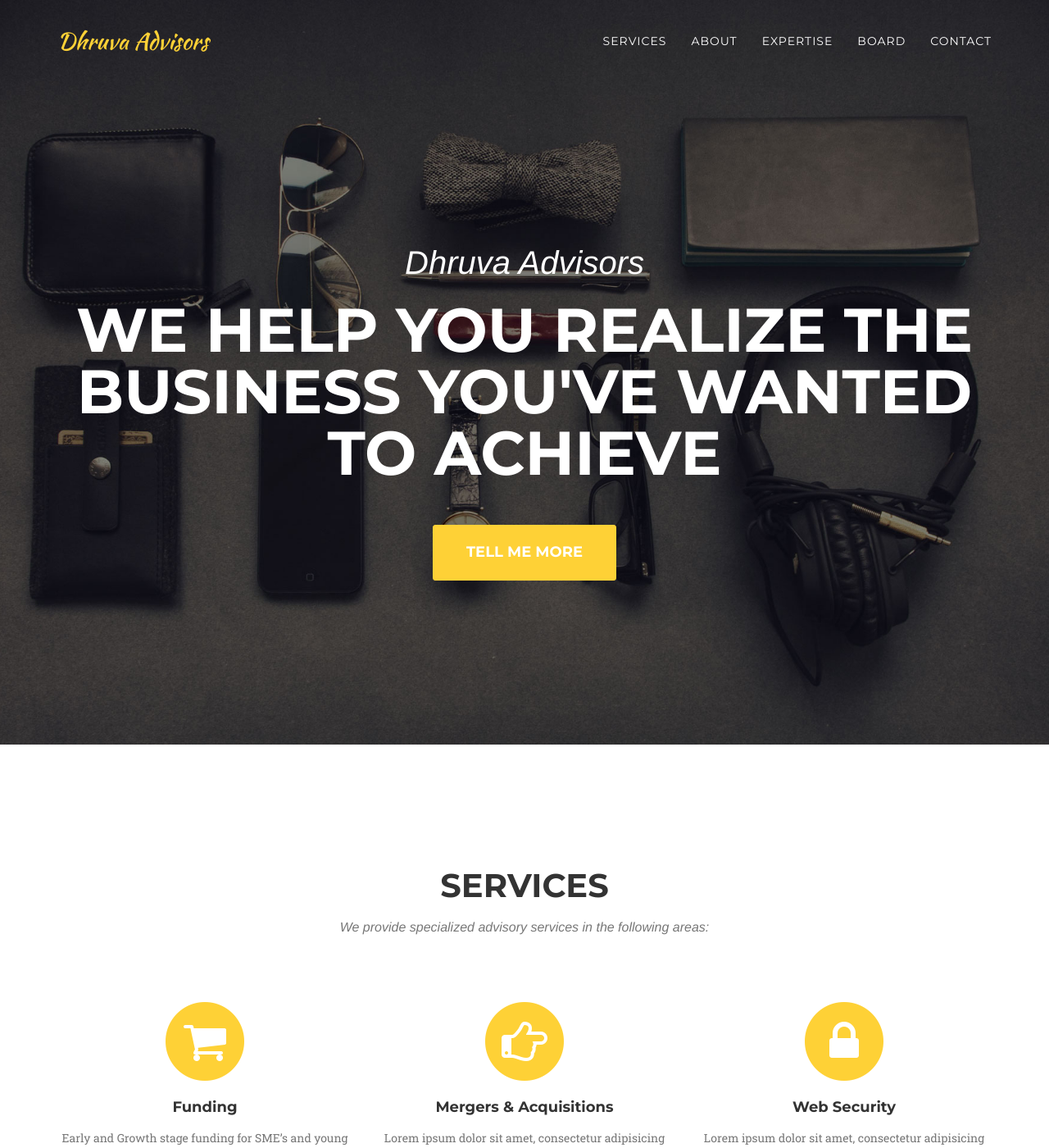
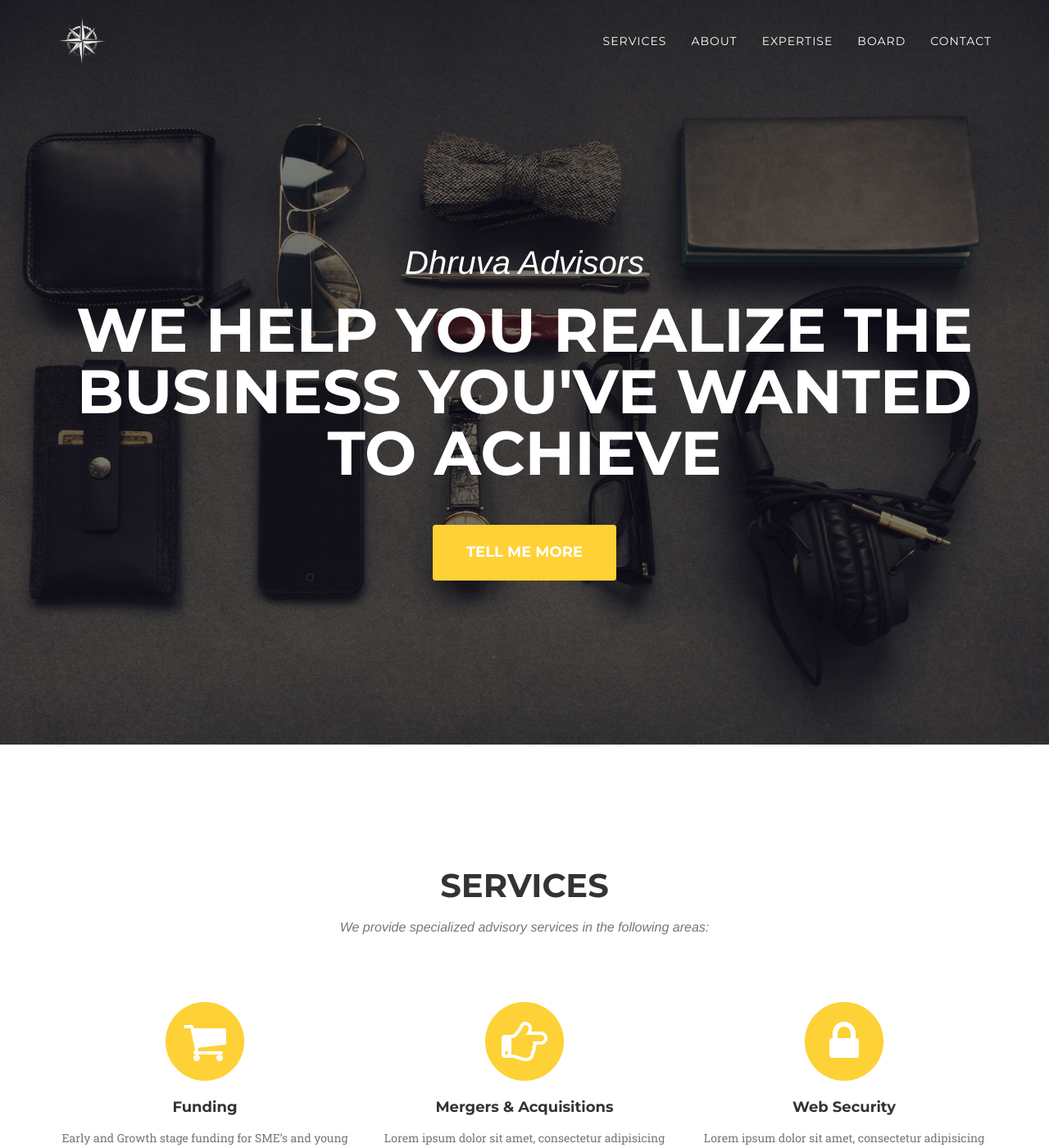
Before and after one commit to dhruva-advisors/ostara, a Jekyll site: the page built from index.md, in a window 1280 px wide and 1400 px high. Shown: the whole window at 82% size. Built offline with Jekyll 4.4.1, drawn with Linux system fonts in a browser that asks for light colours; nearby versions of some CDN libraries; some web fonts are replaced.

Commit message:
Add logo to nav menu

```diff
--- a/_layouts/home.html
+++ b/_layouts/home.html
@@ -43,7 +43,9 @@
                 <button type="button" class="navbar-toggle" data-toggle="collapse" data-target="#bs-example-navbar-collapse-1">
                     <span class="sr-only">Toggle navigation</span> Menu <i class="fa fa-bars"></i>
                 </button>
-                <a class="navbar-brand page-scroll" href="#page-top">Dhruva Advisors</a>
+                <a class="navbar-brand page-scroll" href="#page-top">
+                    <img src="img/logos/dhruva.png">
+                </a>
             </div>
 
             <!-- Collect the nav links, forms, and other content for toggling -->
--- a/css/agency.css
+++ b/css/agency.css
@@ -745,6 +745,13 @@ body {
   webkit-tap-highlight-color: #fed136;
 }
 
+/* Custom css */
+
+.navbar-brand img {
+  width: 60px;
+  margin-top: -20px;
+}
+
 section#about p {
   font-size: 2rem;
   margin: 30px 0;
```
Also changed, not shown: img/logos/dhruva.png (added).
